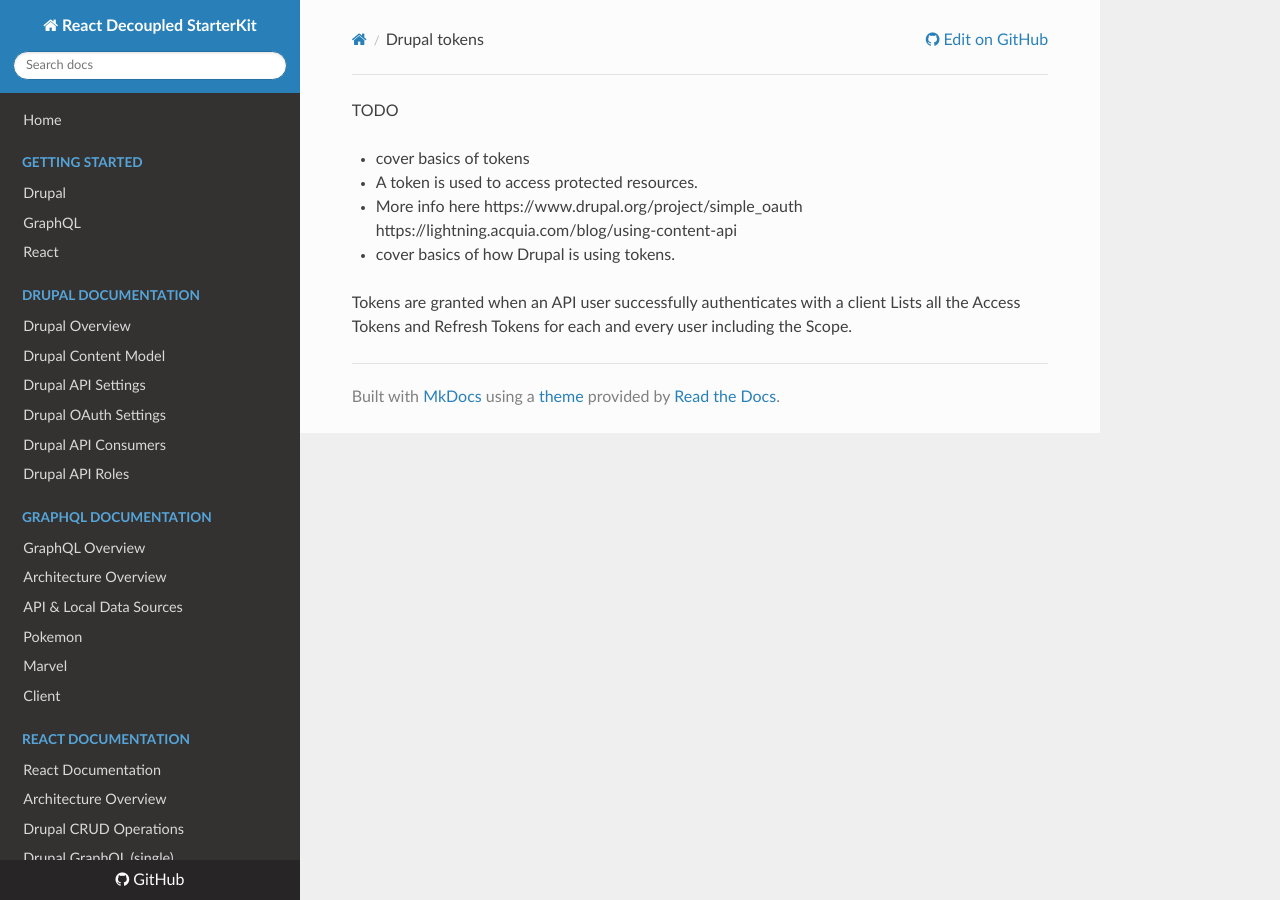
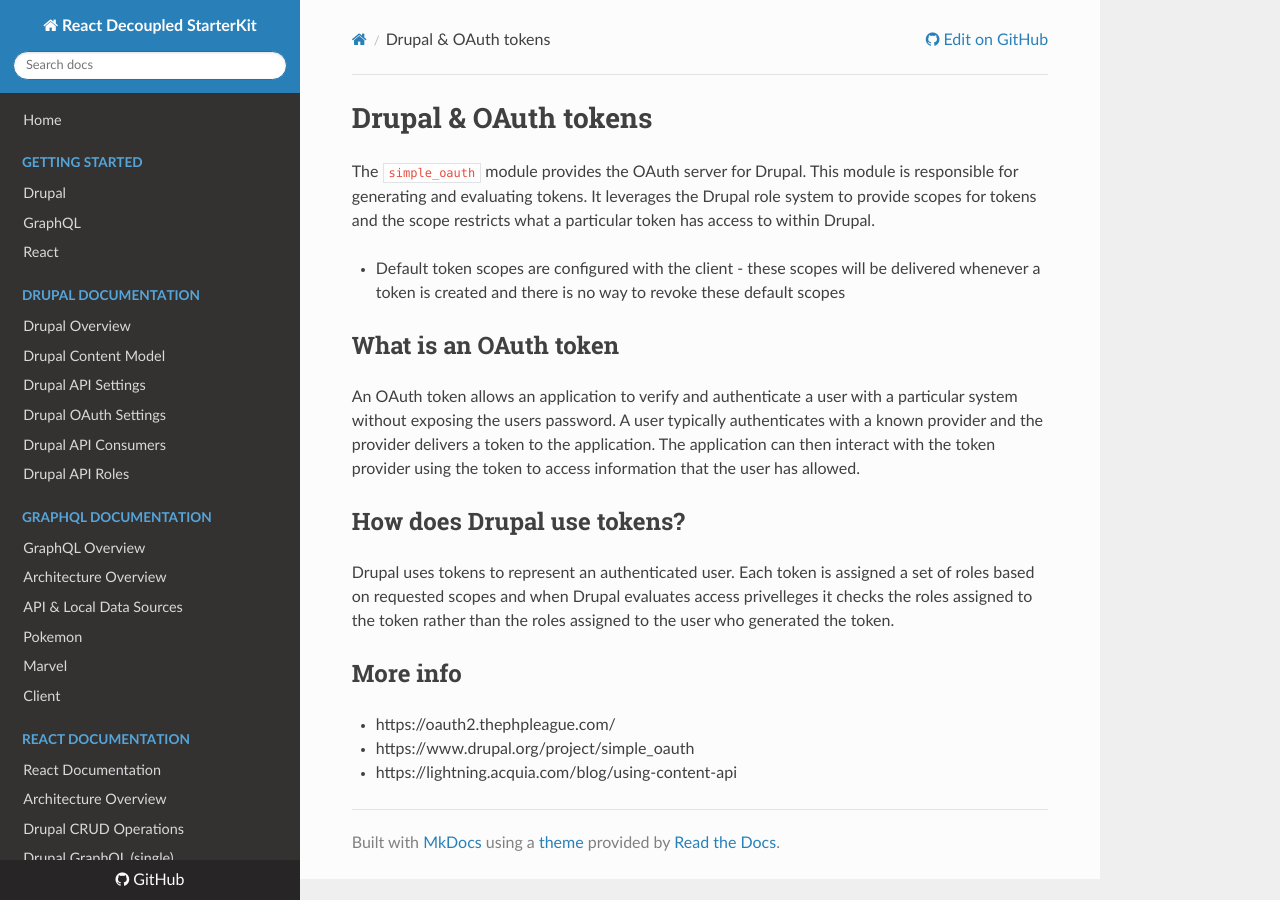
Before and after one commit to steveworley/decoupledkit-react, an MkDocs documentation site: the page built from docs/drupal-tokens.md, in a window 1280 px wide. Built offline with MkDocs 1.6.1, drawn with Linux system fonts in a browser that asks for light colours; nearby versions of some CDN libraries; old or Windows-style settings are respelled for this version of MkDocs.

Commit message:
Add information about oauth tokens + consumers.
- Adds additional information around tokens + consumers.
- Adds some more information for content api best practices.

```diff
--- a/docs/drupal-tokens.md
+++ b/docs/drupal-tokens.md
@@ -1,14 +1,19 @@
-TODO
+# Drupal & OAuth tokens
 
-- cover basics of tokens
+The `simple_oauth` module provides the OAuth server for Drupal. This module is responsible for generating and evaluating tokens. It leverages the Drupal role system to provide scopes for tokens and the scope restricts what a particular token has access to within Drupal.
 
-- A token is used to access protected resources.
+- Default token scopes are configured with the client - these scopes will be delivered whenever a token is created and there is no way to revoke these default scopes
 
-- More info here https://www.drupal.org/project/simple_oauth
-https://lightning.acquia.com/blog/using-content-api
+## What is an OAuth token
 
-- cover basics of how Drupal is using tokens.
+An OAuth token allows an application to verify and authenticate a user with a particular system without exposing the users password. A user typically authenticates with a known provider and the provider delivers a token to the application. The application can then interact with the token provider using the token to access information that the user has allowed.
 
+## How does Drupal use tokens?
 
-Tokens are granted when an API user successfully authenticates with a client
-Lists all the Access Tokens and Refresh Tokens for each and every user including the Scope.
+Drupal uses tokens to represent an authenticated user. Each token is assigned a set of roles based on requested scopes and when Drupal evaluates access privelleges it checks the roles assigned to the token rather than the roles assigned to the user who generated the token.
+
+## More info
+
+- https://oauth2.thephpleague.com/
+- https://www.drupal.org/project/simple_oauth
+- https://lightning.acquia.com/blog/using-content-api
```
Also changed, not shown: docs/drupal-consumer.md (+6 -2 lines), docs/drupal-contenttypes.md (+8 -0 lines), docs/drupal-roles.md (+6 -3 lines).
